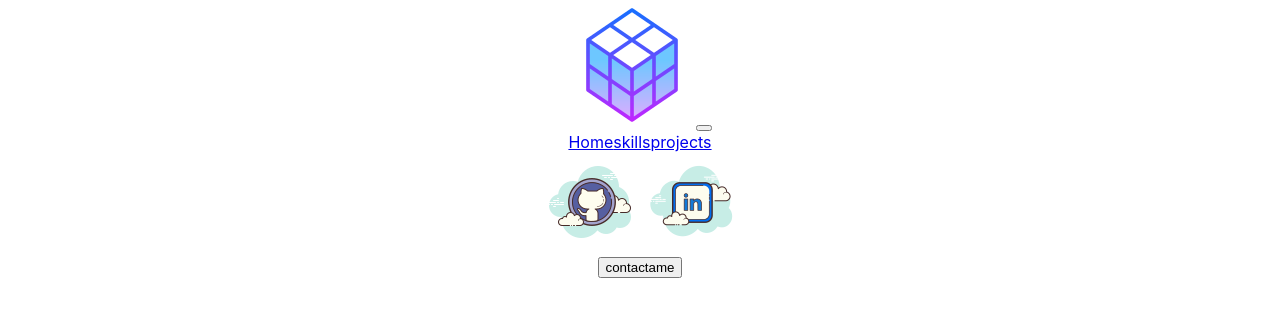
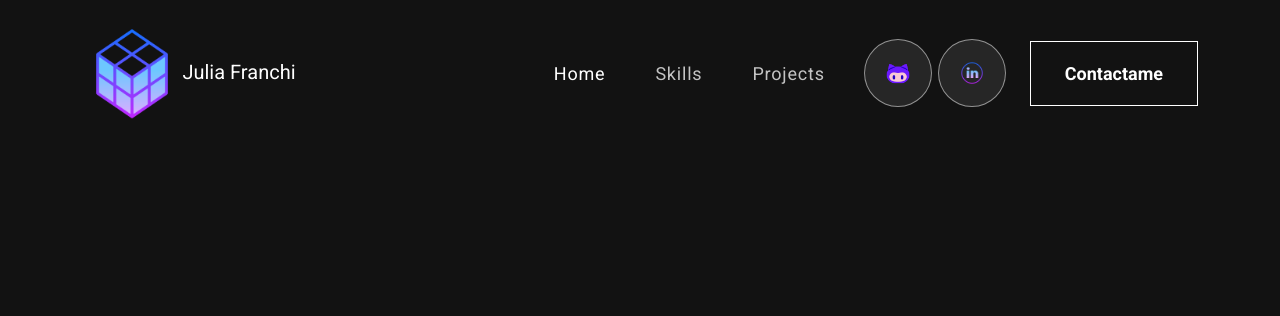
Before and after one commit to juf468/Portfolio, a React (Create React App) app: page / in a window 1280 px wide. Shown: the top 316 px of the page. Built offline with nearby package versions, Linux system fonts and the light colour scheme.

Commit message:
NavBar with css

```diff
--- a/public/index.html
+++ b/public/index.html
@@ -1,6 +1,7 @@
 <!DOCTYPE html>
 <html lang="en">
   <head>
+    <link rel="stylesheet" href="https://fonts.googleapis.com/css2?family=Roboto:wght@400;500;700&display=swap">
     <meta charset="utf-8" />
     <link rel="icon" href="%PUBLIC_URL%/favicon.ico" />
     <meta name="viewport" content="width=device-width, initial-scale=1" />
--- a/src/App.css
+++ b/src/App.css
@@ -1,38 +1,226 @@
-.App {
-	text-align: center;
+/************ Default Css ************/
+* {
+	margin: 0;
+	padding: 0;
+	box-sizing: border-box;
 }
 
-.App-logo {
-	height: 40vmin;
-	pointer-events: none;
+html {
+	scroll-behavior: smooth;
+	scroll-padding-top: 75px;
 }
 
-@media (prefers-reduced-motion: no-preference) {
-	.App-logo {
-		animation: App-logo-spin infinite 20s linear;
+body {
+	font-weight: 400;
+	overflow-x: hidden;
+	position: relative;
+	background-color: #121212 !important;
+	color: #fff !important;
+	font-family: 'Roboto', sans-serif !important;
+}
+
+h1,
+h2,
+h3,
+h4,
+h5,
+h6 {
+	margin: 0;
+	padding: 0;
+	line-height: normal;
+}
+
+p,
+a,
+li,
+button,
+ul {
+	margin: 0;
+	padding: 0;
+	line-height: normal;
+	text-decoration: none;
+}
+
+a:hover {
+	text-decoration: none;
+}
+
+img {
+	width: 100%;
+	height: auto;
+}
+
+button {
+	border: 0;
+	background-color: transparent;
+}
+
+input:focus,
+textarea:focus,
+select:focus {
+	outline: none;
+}
+
+@media (min-width: 1700px) {
+	main .container {
+		max-width: 100%;
+		padding: 0 150px;
 	}
 }
 
-.App-header {
-	background-color: #282c34;
-	min-height: 100vh;
+p.success {
+	color: green;
+}
+
+p.danger {
+	color: red;
+}
+/************ Navbar Css ************/
+nav.navbar {
+	padding: 18px 0;
+	position: fixed;
+	width: 100%;
+	top: 0;
+	z-index: 9999;
+	transition: 0.32s ease-in-out;
+}
+nav.navbar.scrolled {
+	padding: 0px 0;
+	background-color: #121212;
+}
+nav.navbar a.navbar-brand {
+	width: 9%;
+}
+nav.navbar .navbar-nav .nav-link.navbar-link {
+	font-weight: 400;
+	color: #fff !important;
+	letter-spacing: 0.8px;
+	padding: 0 25px;
+	font-size: 18px;
+	opacity: 0.75;
+}
+nav.navbar .navbar-nav a.nav-link.navbar-link:hover,
+nav.navbar .navbar-nav a.nav-link.navbar-link.active {
+	opacity: 1;
+}
+span.navbar-text {
 	display: flex;
-	flex-direction: column;
+	align-items: center;
+}
+.social-icon {
+	display: inline-block;
+	margin-left: 14px;
+}
+.social-icon a {
+	width: 68px;
+	height: 68px;
+	background: rgba(217, 217, 217, 0.1);
+	display: inline-flex;
+	border-radius: 50%;
+	margin-right: 6px;
 	align-items: center;
 	justify-content: center;
-	font-size: calc(10px + 2vmin);
-	color: white;
+	line-height: 1;
+	border: 1px solid rgba(255, 255, 255, 0.5);
 }
-
-.App-link {
-	color: #61dafb;
+.social-icon a::before {
+	content: '';
+	width: 42px;
+	height: 42px;
+	position: absolute;
+	background-color: #ffffff;
+	border-radius: 50%;
+	transform: scale(0);
+	transition: 0.3s ease-in-out;
 }
-
-@keyframes App-logo-spin {
-	from {
-		transform: rotate(0deg);
-	}
-	to {
-		transform: rotate(360deg);
-	}
+.social-icon a:hover::before {
+	transform: scale(1);
 }
+.social-icon a img {
+	width: 40%;
+	z-index: 1;
+	transition: 0.3s ease-in-out;
+}
+.social-icon a:hover img {
+	filter: brightness(0) saturate(100%) invert(0%) sepia(7%) saturate(98%)
+		hue-rotate(346deg) brightness(95%) contrast(86%);
+}
+.navbar-text button {
+	font-weight: 700;
+	color: #fff;
+	border: 1px solid #fff;
+	padding: 18px 34px;
+	font-size: 18px;
+	margin-left: 18px;
+	position: relative;
+	background-color: transparent;
+	transition: 0.3s ease-in-out;
+}
+.navbar-text button span {
+	z-index: 1;
+}
+.navbar-text button::before {
+	content: '';
+	width: 0%;
+	height: 100%;
+	position: absolute;
+	background-color: #fff;
+	left: 0;
+	top: 0;
+	z-index: -1;
+	transition: 0.3s ease-in-out;
+}
+.navbar-text button:hover {
+	color: #121212;
+}
+.navbar-text button:hover::before {
+	content: '';
+	width: 100%;
+	height: 100%;
+	position: absolute;
+}
+nav.navbar .navbar-toggler:active,
+nav.navbar .navbar-toggler:focus {
+	outline: none;
+	box-shadow: none;
+}
+nav.navbar .navbar-toggler-icon {
+	width: 24px;
+	height: 17px;
+	background-image: none;
+	position: relative;
+	border-bottom: 2px solid #fff;
+	transition: all 300ms linear;
+	top: -2px;
+}
+nav.navbar .navbar-toggler-icon:focus {
+	border-bottom: 2px solid #fff;
+}
+nav.navbar .navbar-toggler-icon:after,
+nav.navbar .navbar-toggler-icon:before {
+	width: 24px;
+	position: absolute;
+	height: 2px;
+	background-color: #fff;
+	top: 0;
+	left: 0;
+	content: '';
+	z-index: 2;
+	transition: all 300ms linear;
+}
+nav.navbar .navbar-toggler-icon:after {
+	top: 8px;
+}
+nav.navbar .navbar-toggler[aria-expanded='true'] .navbar-toggler-icon:after {
+	transform: rotate(45deg);
+	background-color: #fff;
+	height: 2px;
+}
+nav.navbar .navbar-toggler[aria-expanded='true'] .navbar-toggler-icon:before {
+	transform: translateY(8px) rotate(-45deg);
+	background-color: #fff;
+	height: 2px;
+}
+nav.navbar .navbar-toggler[aria-expanded='true'] .navbar-toggler-icon {
+	border-color: transparent;
+}
--- a/src/App.js
+++ b/src/App.js
@@ -1,5 +1,6 @@
 import './App.css';
 import { NavBar } from './Components/NavBar/NavBar';
+import 'bootstrap/dist/css/bootstrap.min.css';
 
 function App() {
 	return (
--- a/src/Components/NavBar/NavBar.jsx
+++ b/src/Components/NavBar/NavBar.jsx
@@ -1,13 +1,12 @@
-import { useEffect, useState } from 'react';
-import { Container, Nav, Navbar } from 'react-bootstrap';
+import { useState, useEffect } from 'react';
+import { Navbar, Nav, Container } from 'react-bootstrap';
 import cubeIcon from '../../assets/cubeIcon.png';
-import githubIcon from '../../assets/githubIcon.png';
-import linkdinIcon from '../../assets/linkdinIcon.png';
-// className="bg-body-tertiary" color
+import githubIcon from '../../assets/githubIcon2.png';
+import linkdinIcon from '../../assets/linkedinIcon2.png';
 
 export const NavBar = () => {
 	const [activeLink, setActiveLink] = useState('home');
-	const [scrolled, setScrolled] = useState(false); //para detectar el scrool x cambio de color de fondo
+	const [scrolled, setScrolled] = useState(false);
 
 	useEffect(() => {
 		const onScroll = () => {
@@ -17,24 +16,30 @@ export const NavBar = () => {
 				setScrolled(false);
 			}
 		};
-		window.addEventListener('scroll', onscroll);
+
+		window.addEventListener('scroll', onScroll);
+
 		return () => window.removeEventListener('scroll', onScroll);
 	}, []);
 
 	const onUpdateActiveLink = (value) => {
-		return setActiveLink(value);
+		setActiveLink(value);
 	};
+
 	return (
-		<Navbar expand="lg" className={scrolled ? 'scrolled' : ''}>
+		<Navbar expand="md" className={scrolled ? 'scrolled' : ''}>
 			<Container>
-				<Navbar.Brand href="#home">
-					<img src={cubeIcon} alt="logo" />
+				<Navbar.Brand href="/" className="ml-auto">
+					<img src={cubeIcon} alt="Logo" />
+					<span className="text-white mx-auto font-weight-bold">
+						Julia Franchi
+					</span>
 				</Navbar.Brand>
 				<Navbar.Toggle aria-controls="basic-navbar-nav">
-					<span className="navbar-toggle-icon" />
+					<span className="navbar-toggler-icon"></span>
 				</Navbar.Toggle>
 				<Navbar.Collapse id="basic-navbar-nav">
-					<Nav className="me-auto">
+					<Nav className="ms-auto">
 						<Nav.Link
 							href="#home"
 							className={
@@ -51,7 +56,7 @@ export const NavBar = () => {
 							}
 							onClick={() => onUpdateActiveLink('skills')}
 						>
-							skills
+							Skills
 						</Nav.Link>
 						<Nav.Link
 							href="#projects"
@@ -60,20 +65,21 @@ export const NavBar = () => {
 							}
 							onClick={() => onUpdateActiveLink('projects')}
 						>
-							projects
+							Projects
 						</Nav.Link>
 					</Nav>
 					<span className="navbar-text">
-						<div className="social icon">
-							<a href="#icon">
-								<img src={githubIcon} alt="" />
+						<div className="social-icon">
+							<a href="#">
+								<img src={githubIcon} alt="github" />
 							</a>
-							<a href="#icon">
-								<img src={linkdinIcon} alt="" />
+							<a href="#">
+								<img src={linkdinIcon} alt="linkedin" />
 							</a>
 						</div>
-						<button className="vvd" onClick={() => console.log('connect')}>
-							<span className=""> contactame </span>
+
+						<button className="vvd">
+							<span>Contactame</span>
 						</button>
 					</span>
 				</Navbar.Collapse>
```
Also changed, not shown: src/assets/githubIcon2.png (added), src/assets/linkedinIcon2.png (added).
